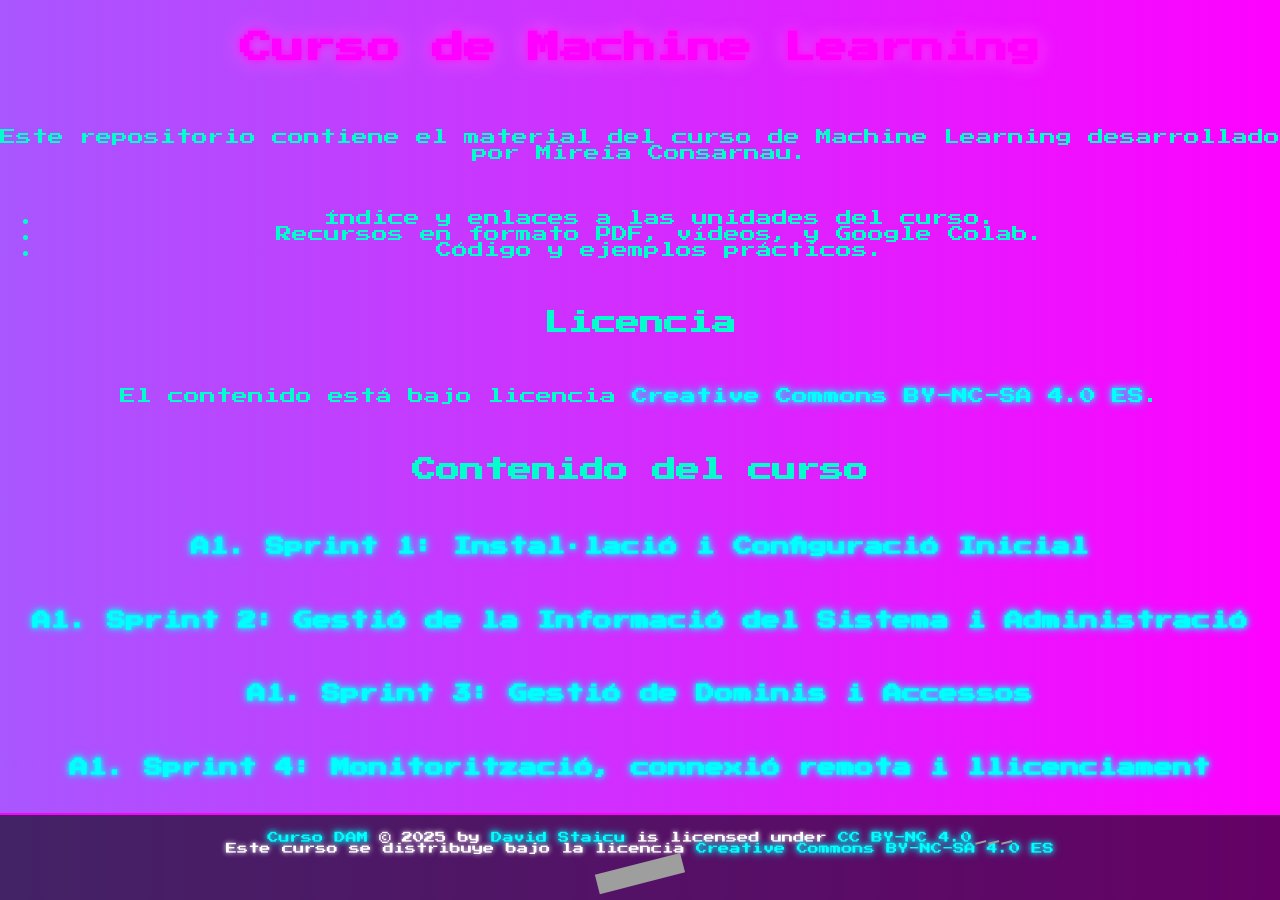
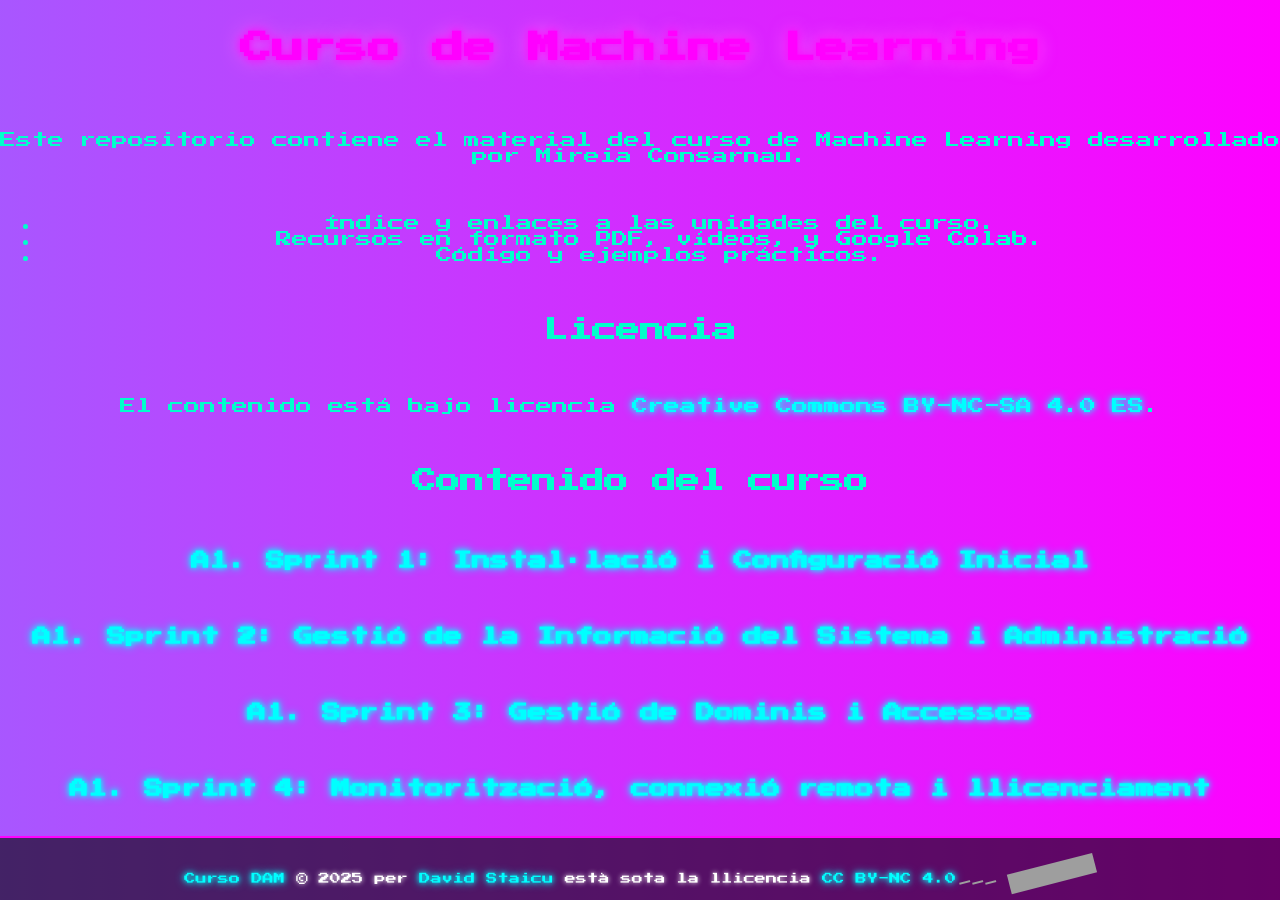
Before and after one commit to davidstaicu-dev/SIPJ1, a Jekyll site: the page built from index.md, in a window 1280 px wide. Built offline with Jekyll 4.4.1, drawn with Linux system fonts in a browser that asks for light colours; grey boxes are pictures that could not be loaded.

Commit message:
Update default.html

```diff
--- a/_layouts/default.html
+++ b/_layouts/default.html
@@ -13,13 +13,9 @@
   {{ content }}
 
   <footer class="license">
-    <a href="https://github.com/davidstaicu-dev/SIPJ1">Curso DAM</a> © 2025 by <a href="https://github.com/davidstaicu-dev">David Staicu</a> is licensed under <a href="https://creativecommons.org/licenses/by-nc/4.0/">CC BY-NC 4.0</a><img src="https://mirrors.creativecommons.org/presskit/icons/cc.svg" alt="" style="max-width: 1em;max-height:1em;margin-left: .2em;"><img src="https://mirrors.creativecommons.org/presskit/icons/by.svg" alt="" style="max-width: 1em;max-height:1em;margin-left: .2em;"><img src="https://mirrors.creativecommons.org/presskit/icons/nc.svg" alt="" style="max-width: 1em;max-height:1em;margin-left: .2em;">
-    <br/>
-    Este curso se distribuye bajo la licencia
-    <a href="https://creativecommons.org/licenses/by-nc-sa/4.0/deed.es">Creative Commons BY-NC-SA 4.0 ES </a>
-    <br/>
-    <a href="https://creativecommons.org/licenses/by-nc-sa/4.0/deed.es">
-      <img src="https://licensebuttons.net/l/by-nc-sa/4.0/88x31.png" alt="Licencia CC BY-NC-SA 4.0 ES" />
+    <a href="https://github.com/davidstaicu-dev/SIPJ1">Curso DAM</a> © 2025 per <a href="https://github.com/davidstaicu-dev">David Staicu</a> està sota la llicencia <a href="https://creativecommons.org/licenses/by-nc/4.0/">CC BY-NC 4.0</a><img src="https://mirrors.creativecommons.org/presskit/icons/cc.svg" alt="" style="max-width: 1em;max-height:1em;margin-left: .2em;"><img src="https://mirrors.creativecommons.org/presskit/icons/by.svg" alt="" style="max-width: 1em;max-height:1em;margin-left: .2em;"><img src="https://mirrors.creativecommons.org/presskit/icons/nc.svg" alt="" style="max-width: 1em;max-height:1em;margin-left: .2em;">
+    <a href="https://creativecommons.org/licenses/by-nc/4.0/">
+      <img src="https://licensebuttons.net/l/by-nc/4.0/88x31.png" alt="Licencia CC BY-NC 4.0 ES" />
     </a>
   </footer>
 
```
